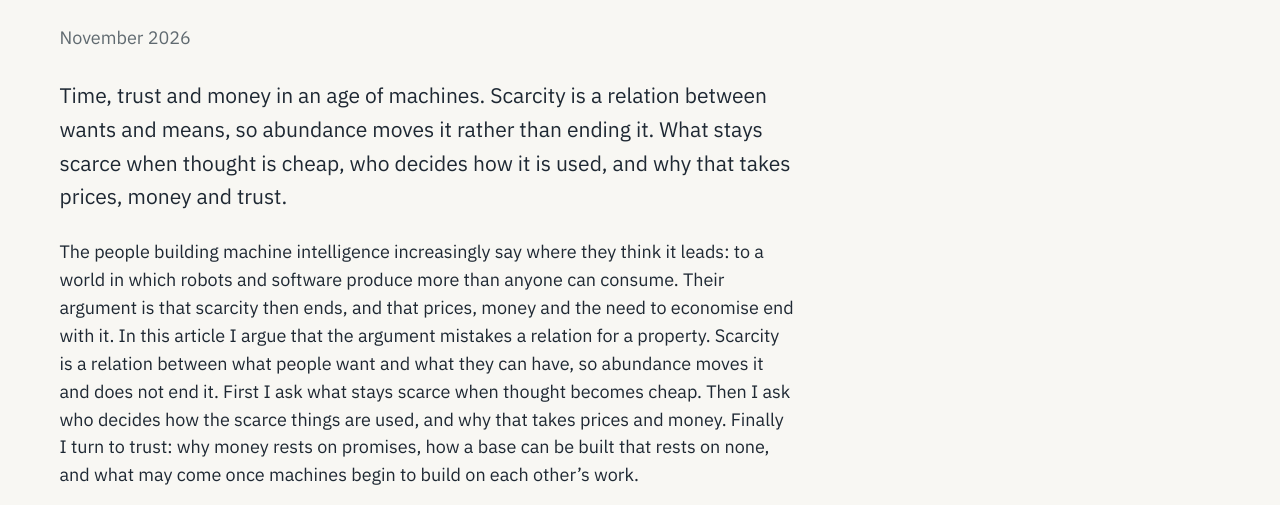
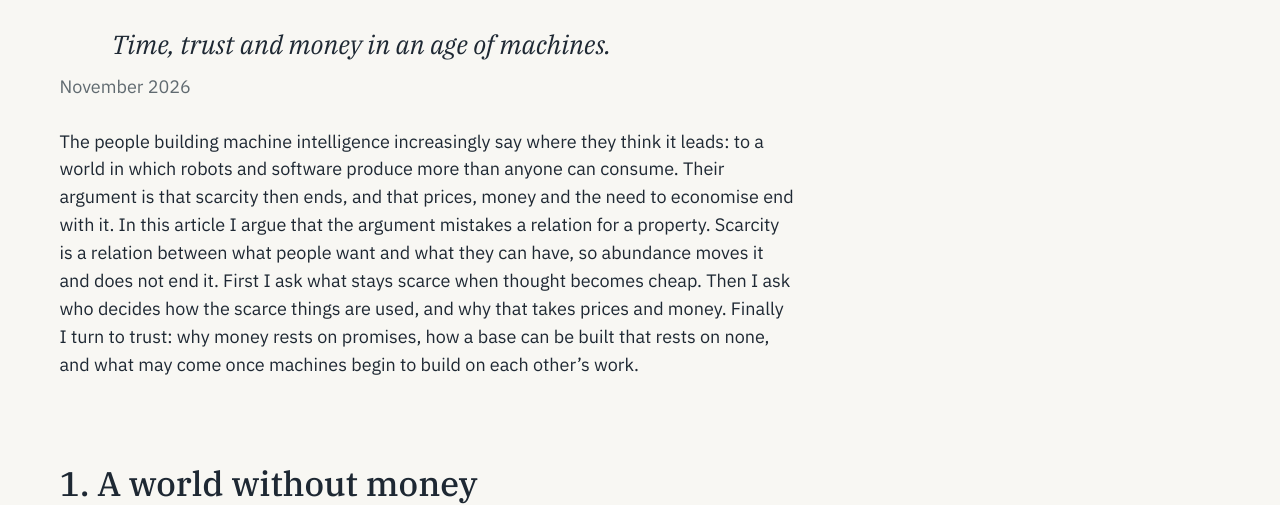
Before and after one commit to felipecerinzasick/felipesick, an Astro site: page /writing/where-scarcity-goes-when-thought-is-cheap in a window 1280 px wide. Shown: the part 305-810 px from the top of the page. Built offline with nearby package versions, Linux system fonts and the light colour scheme; Astro itself is replaced by a stand-in of ours.

Commit message:
Show article subtitle in italics under the title
Co-Authored-By: Claude Fable 5.1 <noreply@anthropic.com>
Claude-Session: https://claude.ai/code/session_01Sqca4wMKLH6LMzVFhUaRcF

```diff
--- a/src/layouts/Article.astro
+++ b/src/layouts/Article.astro
@@ -1,11 +1,12 @@
 ---
 import Base from './Base.astro';
 const { frontmatter } = Astro.props;
-const { title, description, date, status, summary } = frontmatter;
+const { title, subtitle, description, date, status, summary } = frontmatter;
 ---
 <Base title={`${title} — Felipe Sick`} description={description ?? summary}>
   <article>
     <h1>{title}</h1>
+    {subtitle && <p class="subtitle">{subtitle}</p>}
     {(date || status) && (
       <p class="muted article-meta">
         {date && <span>{date}</span>}
@@ -18,6 +19,14 @@ const { title, description, date, status, summary } = frontmatter;
 </Base>
 
 <style>
+  .subtitle {
+    font-family: 'IBM Plex Serif', Georgia, 'Times New Roman', serif;
+    font-style: italic;
+    font-size: clamp(1.15rem, 2.4vw, 1.45rem);
+    line-height: 1.3;
+    padding-left: 2em;
+    margin: -0.2rem 0 1rem;
+  }
   .article-meta { margin-top: -0.4rem; margin-bottom: 1.5rem; }
   .article-meta .status { margin-left: 0.6rem; }
   article :global(figure) { margin: 2rem 0; }
--- a/src/pages/writing/where-scarcity-goes-when-thought-is-cheap.md
+++ b/src/pages/writing/where-scarcity-goes-when-thought-is-cheap.md
@@ -1,8 +1,9 @@
 ---
 layout: ../../layouts/Article.astro
 title: "Where Scarcity Goes When Thought Is Cheap"
+subtitle: "Time, trust and money in an age of machines."
 date: November 2026
-summary: "Time, trust and money in an age of machines. Scarcity is a relation between wants and means, so abundance moves it rather than ending it. What stays scarce when thought is cheap, who decides how it is used, and why that takes prices, money and trust."
+description: "Scarcity is a relation between wants and means, so abundance moves it rather than ending it. What stays scarce when thought is cheap, who decides how it is used, and why that takes prices, money and trust."
 ---
 
 The people building machine intelligence increasingly say where they think it leads: to a world in which robots and software produce more than anyone can consume. Their argument is that scarcity then ends, and that prices, money and the need to economise end with it. In this article I argue that the argument mistakes a relation for a property. Scarcity is a relation between what people want and what they can have, so abundance moves it and does not end it. First I ask what stays scarce when thought becomes cheap. Then I ask who decides how the scarce things are used, and why that takes prices and money. Finally I turn to trust: why money rests on promises, how a base can be built that rests on none, and what may come once machines begin to build on each other's work.
```
